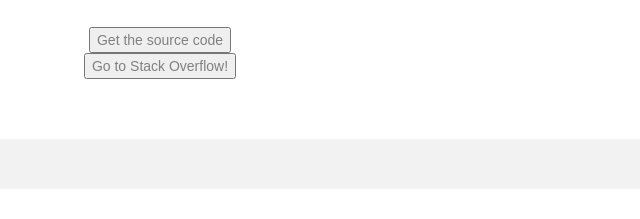
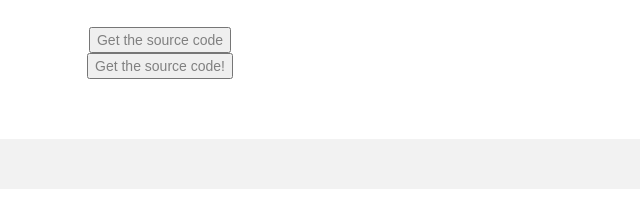
Before and after one commit to chasesliger/chasesliger.github.io, a plain HTML site: page projects.html in a window 1280 px wide. Shown: the part 480-699 px from the top of the page, 0-640 px from the left. Drawn offline with nearby package versions, Linux system fonts and the light colour scheme.

Commit message:
Update projects.html

```diff
--- a/projects.html
+++ b/projects.html
@@ -66,7 +66,7 @@
         Get the source code
       </button>
 <form>
-  <button formaction="http://stackoverflow.com">Go to Stack Overflow!</button>
+  <button formaction="https://github.com/chasesliger/CS50_Intro/tree/master/final_project">Get the source code!</button>
 </form>
     </div>
     <div class="row">
```
